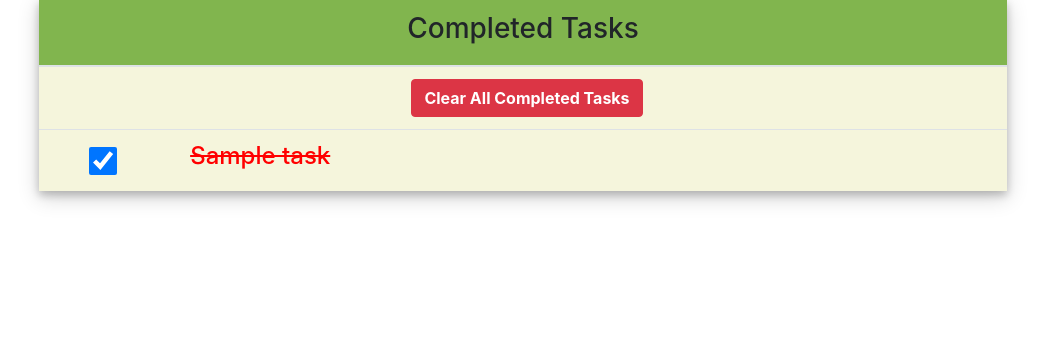
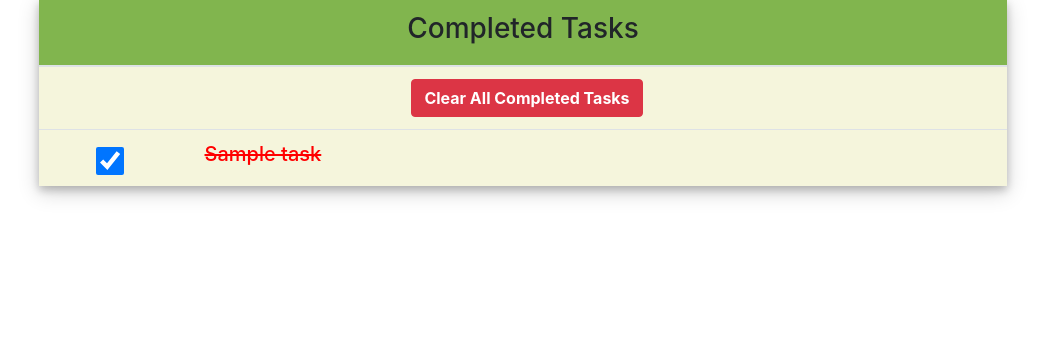
Before and after one commit to AkselSoft-Hub/to_do_app, a Django app: page /tasks/ in a window 1280 px wide. Shown: the part 364-710 px from the top of the page, without its empty margins (117-1162 px from the left). Run offline with Django 3.2, Linux system fonts and the light colour scheme; a user stored in the database is signed in; tables that the repository leaves empty hold one stand-in row (values such as "Sample post"); grey boxes marked "Sample" are stand-in pictures; some libraries are stand-ins or nearby versions.

Commit message:
UI Changes

```diff
--- a/to_do/static/to_do_app/main.css
+++ b/to_do/static/to_do_app/main.css
@@ -218,6 +218,10 @@ ul {
     background-color: #dc3545;
 }
 
+.text-left {
+    font-size: 1.25rem;
+}
+
 /* CSS for Mobile Phone Screens */
 
 @media only screen and (max-width: 600px) {
```
